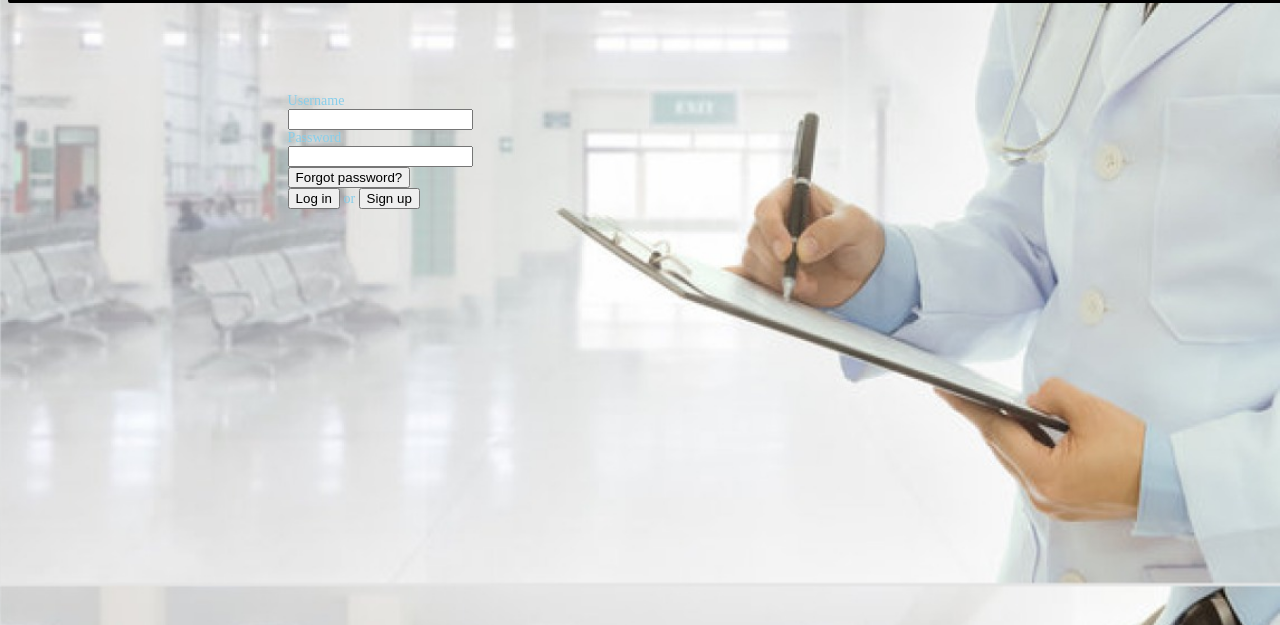
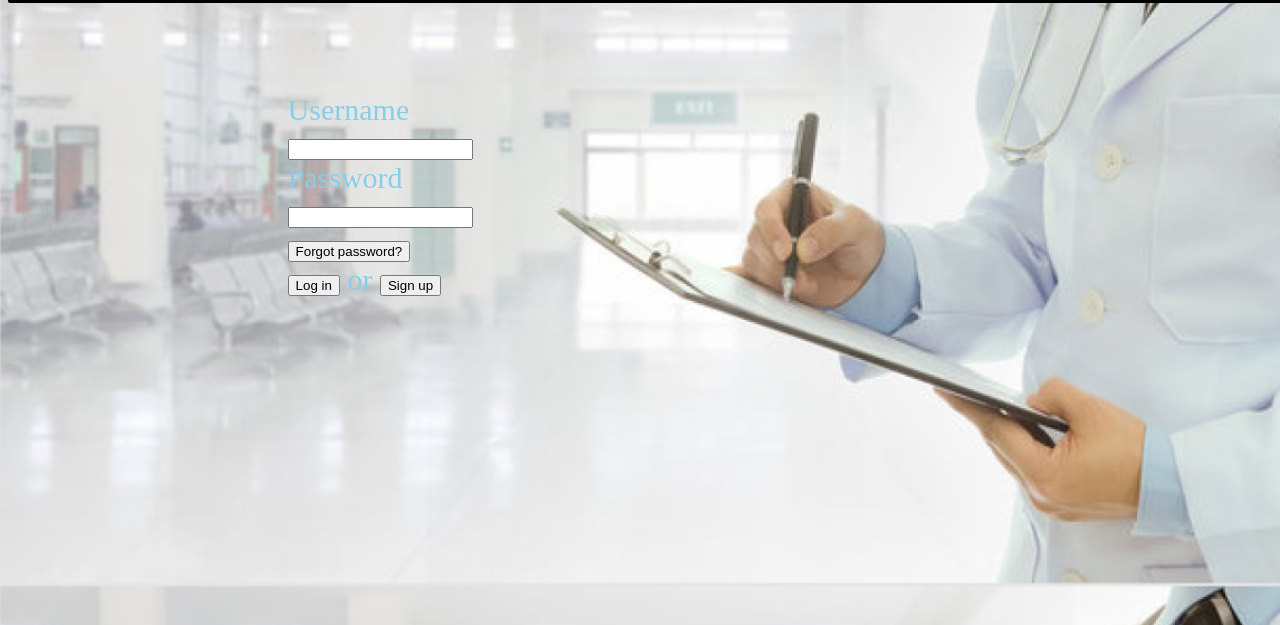
Before and after one commit to Greshmanth/Hospital-Mangement-System, a plain HTML site: page index.html in a window 1280 px wide. Shown: the part 175-800 px from the top of the page. Drawn offline with Linux system fonts and the light colour scheme.

Commit message:
Update style.css

```diff
--- a/style.css
+++ b/style.css
@@ -31,7 +31,7 @@ form {
 }
 @media  {
   body {
-    font-size: 14px;
+    font-size: 30px;
   }
   form {
     width: 200px;
```
